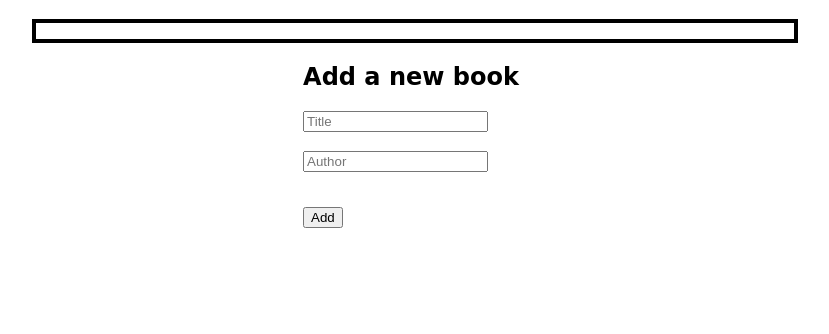
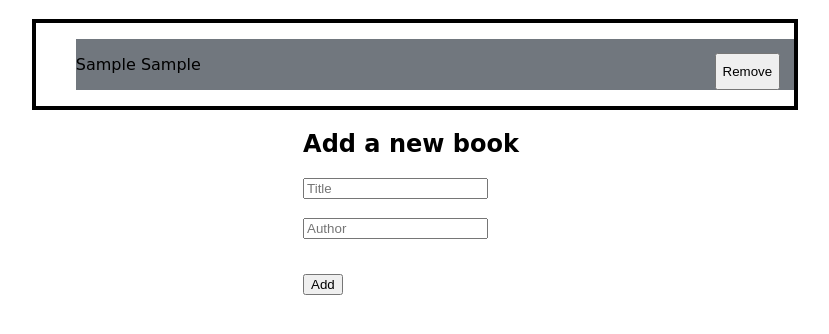
Before and after one commit to sentayhu19/Awesome-books, a website: page index.html in a window 1280 px wide. Both pictures are taken after typing "Sample", "Sample" into the empty fields and a click on the button "Add". Shown: the part 62-396 px from the top of the page, without its empty margins (229-1058 px from the left). Drawn offline with Linux system fonts and the light colour scheme.

Commit message:
add and remove methods added

```diff
--- a/index.html
+++ b/index.html
@@ -10,7 +10,7 @@
 </head>
 <body>
     <h1>All Awesome books</h1>
-    <div class="container">
+    <div class="container" id="show-book">
     <ul class="books-list"></ul>
     </div>
 
--- a/index.js
+++ b/index.js
@@ -8,11 +8,31 @@ class Books {
     ? JSON.parse(localStorage.getItem('awbooks'))
     : [];
   }
-
+  removeBook(title) {
+    this.list = this.list.filter((currBook) => currBook.title !== title);
+    localStorage.setItem('awbooks', JSON.stringify(this.list));
+    console.log('removed');
+    this.clean1();
+  }
+  addBook(book) {
+    this.list.push(book);
+    localStorage.setItem('awbooks', JSON.stringify(this.list));
+    document.getElementById('show-book').style.cssText='display: block';
+  }
+  clean1(){
+    console.log("clean called");
+   if (this.list==='')
+   {
+      console.log("Empty");
+    document.getElementById('show-book').style.cssText='display: none';
+  }
+  }
 }
 
+
+
 const bookList = new Books()
-
+bookList.clean1();
 const renderBook = () => {
   listItem.innerHTML = '';
 
```
